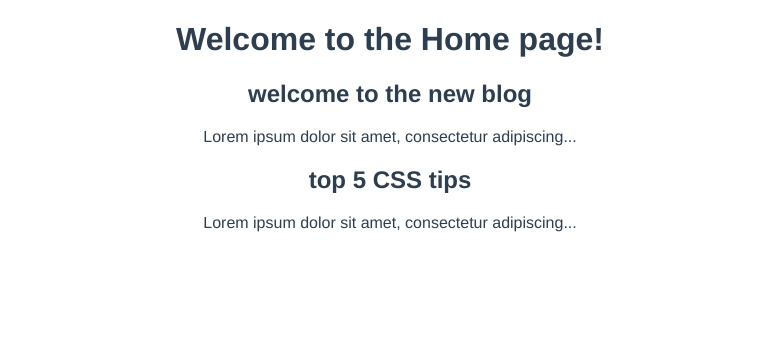
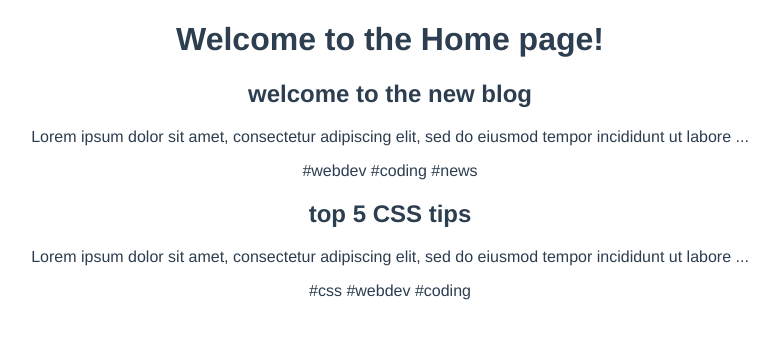
Before and after one commit to DiegoVargasM/Vue_Lessons, a Vue app in the folder L5-Composition-API/dojo-blog/: page / in a window 1280 px wide. Shown: the top 338 px of the page, without its empty margins (250-1029 px from the left). Built offline with nearby package versions, Linux system fonts and the light colour scheme; data requests are answered from the project's data file.

Commit message:
Update snippet length and output hashtags

```diff
--- a/L5-Composition-API/dojo-blog/src/components/SinglePost.vue
+++ b/L5-Composition-API/dojo-blog/src/components/SinglePost.vue
@@ -2,6 +2,7 @@
   <div class="post">
     <h2>{{ post.title }}</h2>
     <p>{{ snippet }}</p>
+    <span v-for="tag in post.tags" :key="tag"> #{{ tag }} </span>
   </div>
 </template>
 
@@ -13,7 +14,7 @@ export default {
   props: ["post"],
   setup(props) {
     const snippet = computed(() => {
-      return props.post.body.substring(0, 50) + "...";
+      return props.post.body.substring(0, 100) + "...";
     });
 
     return { snippet };
```
